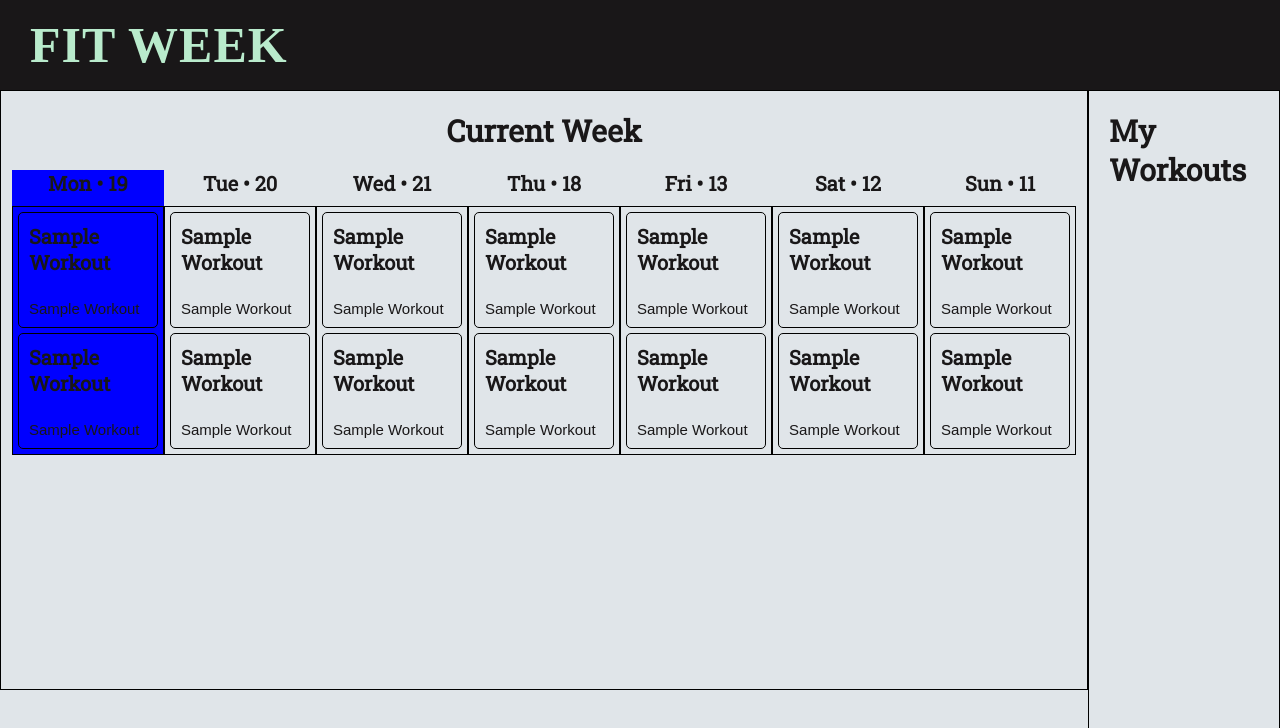
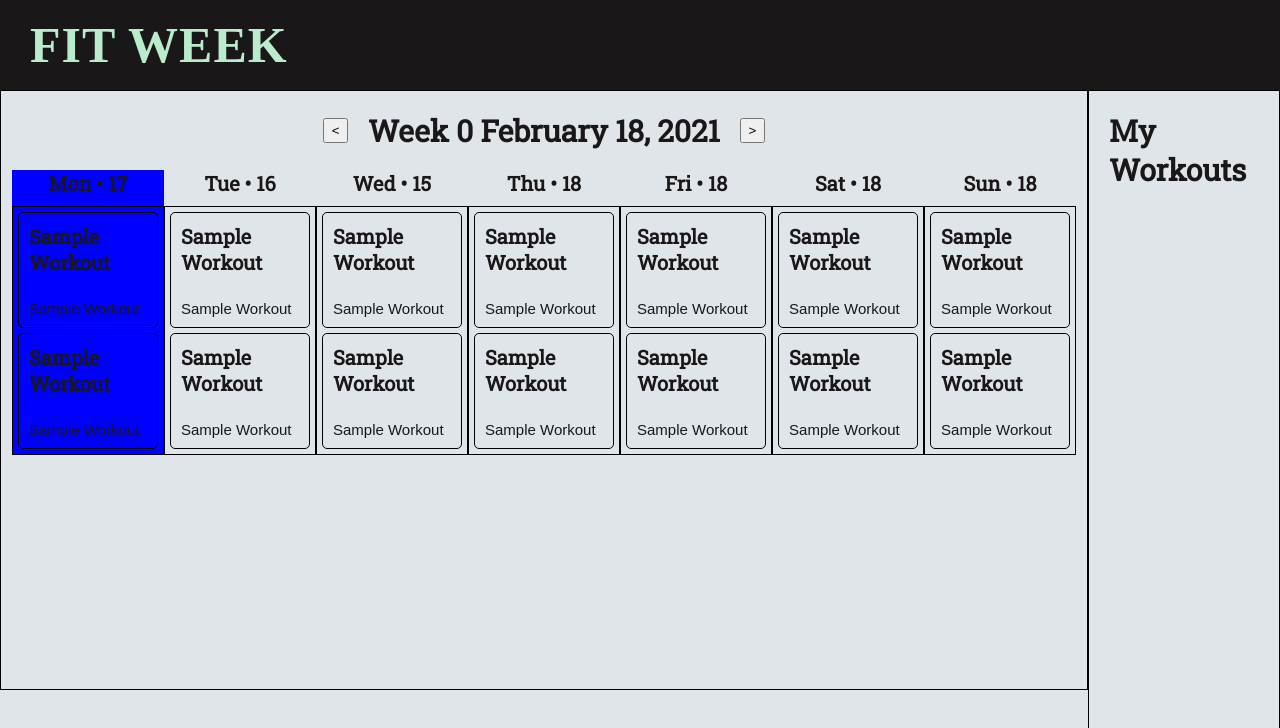
Before and after one commit to ajwpdx/fit-week, a React (Create React App) app: page / in a window 1280 px wide. Shown: the top 728 px of the page. Built offline with nearby package versions, Linux system fonts and the light colour scheme; a web font is replaced by a local one.

Commit message:
added weekView increment

```diff
--- a/src/components/Planner.js
+++ b/src/components/Planner.js
@@ -1,6 +1,6 @@
-import React from 'react'
-import { connect } from 'react-redux'
-import { getDayType, getCalendarDay, getDayOfWeek } from "../util/dates"
+import React, {useState} from 'react'
+import { connect, useSelector } from 'react-redux'
+import { getDayType, getCalendarDay, getDayOfWeek, getWeek } from "../util/dates"
 import { DateTime } from 'luxon'
 import PlannerWorkout from './PlannerWorkout'
 
@@ -8,13 +8,17 @@ const dummyWorkouts = [{ title: "Run", distance: "6 miles" }, { title: "Push ups
 
 const Planner = (props) => {
 
-const dt = DateTime.local()
+    const [weekView, setWeekView] = useState(0)
 
     return (
         <section id='planner'>
-            <h2 className='time-period-title'>Current Week</h2>
+            <div id='planner-header'>
+            <button className="inc-arrow" onClick={()=>setWeekView(weekView-1)}>{"<"}</button>
+            <h2 className='time-period-title'>Week {weekView} {getWeek(weekView, props.startDay)}</h2>
+            <button className="inc-arrow" onClick={()=>setWeekView(weekView+1)}>{">"}</button>
+            </div>
             <div id='planner-days'>
-            <div className={"planner-day " + getDayType(props.weekView, props.startDay)}>
+            <div className={"planner-day " + getDayType(weekView, props.startDay)}>
                     <h3> {getDayOfWeek(props.startDay)} • {getCalendarDay(props.weekView, props.startDay)}</h3>
                     <div className="planner-workouts-container">
 
@@ -23,42 +27,42 @@ const dt = DateTime.local()
                     </div>
                 </div>
                 <div className="planner-day">
-                    <h3>{getDayOfWeek(props.startDay + 1)} • {getCalendarDay(props.weekView, props.startDay + 1)}</h3>
+                    <h3>{getDayOfWeek(props.startDay + 1)} • {getCalendarDay(weekView, props.startDay + 1)}</h3>
                     <div className="planner-workouts-container">
                         <PlannerWorkout />
                         <PlannerWorkout />
                     </div>
                 </div>
                 <div className="planner-day">
-                    <h3>{getDayOfWeek(props.startDay + 2)} • {getCalendarDay(props.weekView, props.startDay + 2)}</h3>
+                    <h3>{getDayOfWeek(props.startDay + 2)} • {getCalendarDay(weekView, props.startDay + 2)}</h3>
                     <div className="planner-workouts-container">
                         <PlannerWorkout />
                         <PlannerWorkout />
                     </div>
                 </div>
                 <div className="planner-day">
-                    <h3>{getDayOfWeek(props.startDay + 3)} • {getCalendarDay(props.weekView, props.startDay + 3)}</h3>
+                    <h3>{getDayOfWeek(props.startDay + 3)} • {getCalendarDay(weekView, props.startDay + 3)}</h3>
                     <div className="planner-workouts-container">
                         <PlannerWorkout />
                         <PlannerWorkout />
                     </div>
                 </div>
                 <div className="planner-day">
-                    <h3>{getDayOfWeek(props.startDay + 4)} • {getCalendarDay(props.weekView, props.startDay + 4)}</h3>
+                    <h3>{getDayOfWeek(props.startDay + 4)} • {getCalendarDay(weekView, props.startDay + 4)}</h3>
                     <div className="planner-workouts-container">
                         <PlannerWorkout />
                         <PlannerWorkout />
                     </div>
                 </div>
                 <div className="planner-day">
-                    <h3>{getDayOfWeek(props.startDay + 5)} • {getCalendarDay(props.weekView, props.startDay + 5)}</h3>
+                    <h3>{getDayOfWeek(props.startDay + 5)} • {getCalendarDay(weekView, props.startDay + 5)}</h3>
                     <div className="planner-workouts-container">
                         <PlannerWorkout />
                         <PlannerWorkout />
                     </div>
                 </div>
                 <div className="planner-day">
-                    <h3>{getDayOfWeek(props.startDay + 6)} • {getCalendarDay(props.weekView, props.startDay + 6)}</h3>
+                    <h3>{getDayOfWeek(props.startDay + 6)} • {getCalendarDay(weekView, props.startDay + 6)}</h3>
                     <div className="planner-workouts-container">
                         <PlannerWorkout />
                         <PlannerWorkout />
--- a/src/reducers/index.js
+++ b/src/reducers/index.js
@@ -2,6 +2,7 @@ import {
     FETCHING_SAVED_WORKOUTS,
     FETCH_SAVED_WORKOUTS,
     FETCH_CURRENT_WORKOUTS
+
 } from '../actions'
 
 export const intitalApplicationState = {
@@ -9,7 +10,6 @@ export const intitalApplicationState = {
     isLoading: false,
     savedWorkouts: [],
     startDay: 1,
-    weekView: 0
 
 }
 
--- a/src/styles/_Planner.scss
+++ b/src/styles/_Planner.scss
@@ -1,16 +1,17 @@
-.past-date{
+.past-date {
   background-color: gray;
 }
 
-.current-date{
+.current-date {
   background-color: blue;
 }
 
-.future-date{
+.future-date {
   background-color: white;
 }
 
-#planner{
+
+#planner {
   width: 85%;
   border: 1px solid black;
   display: flex;
@@ -18,34 +19,42 @@
   align-items: center;
   height: 600px;
 
-    .time-period-title{
+  #planner-header {
+      display: flex;
+      flex-direction: row;
+      align-items: center;
+
+      button{
+          width: 25px;
+          height: 25px;
+
+      }
+  }
+
+  .time-period-title {
     padding: 20px;
   }
 
-    #planner-days{
+  #planner-days {
     display: flex;
     flex-direction: row;
     justify-content: center;
     width: 100%;
 
-        .planner-day{
-            display:flex;
+    .planner-day {
+      display: flex;
       flex-direction: column;
       align-items: center;
       width: 14%;
 
-            h3{
+      h3 {
         padding-bottom: 1rem;
       }
 
-            .planner-workouts-container{
+      .planner-workouts-container {
         width: 100%;
         border: 1px solid black;
-
-            }
-
       }
     }
-
-
   }
+}
--- a/src/util/dates.js
+++ b/src/util/dates.js
@@ -1,6 +1,4 @@
 import { DateTime } from 'luxon'
-
-const startOfWeek = 0
 
 const daysOfTheWeekAbrev = ["Sun", "Mon", "Tue", "Wed", "Thu", "Fri", "Sat"]
 
@@ -13,7 +11,7 @@ export const getDayType = (week, startDay) => {
 export const getCalendarDay = (week, startDay) => {
 
 
-    if (today.getDay() < startDay) {
+    if (today.getDay() > startDay) {
         return (today.getDate() - startDay)
     } else if (today.getDay() > startDay){
         return (today.getDate() + startDay)
@@ -55,9 +53,10 @@ export const getToday = () =>{
 }
 
 
-export const getWeek = (increment, startDay) =>{
+export const getWeek = (weekView, startDay) =>{
 
-    if (today > startDay) {
+    const startOfWeek = 1
 
-    }
+
+    return DateTime.local().toLocaleString(DateTime.DATE_FULL)
 }
```
Also changed, not shown: src/actions/index.js (line endings or trailing spaces), 1 other file (tests, documents, lock files or other folders). Lines whose indentation alone changed are shown as unchanged.
